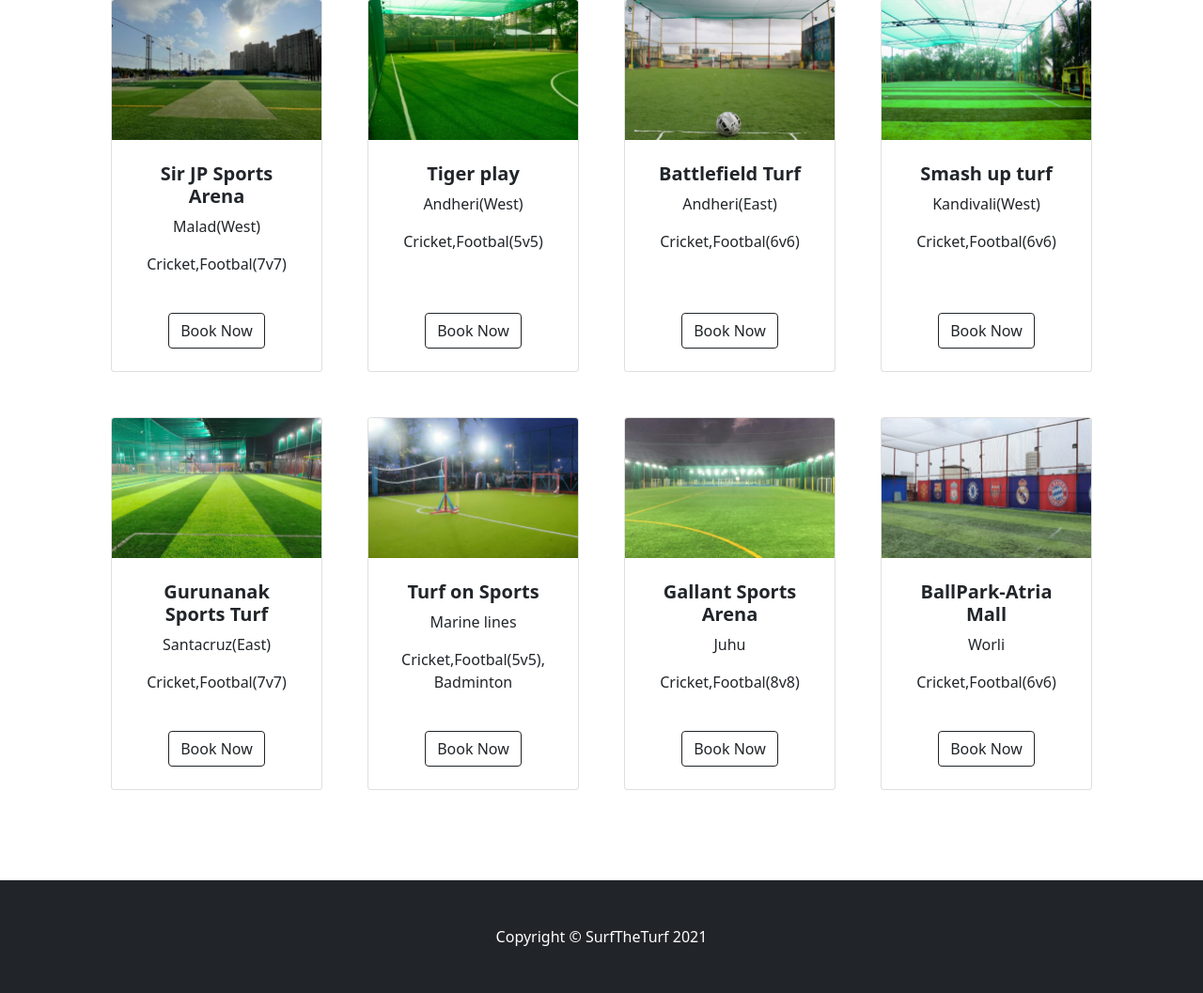
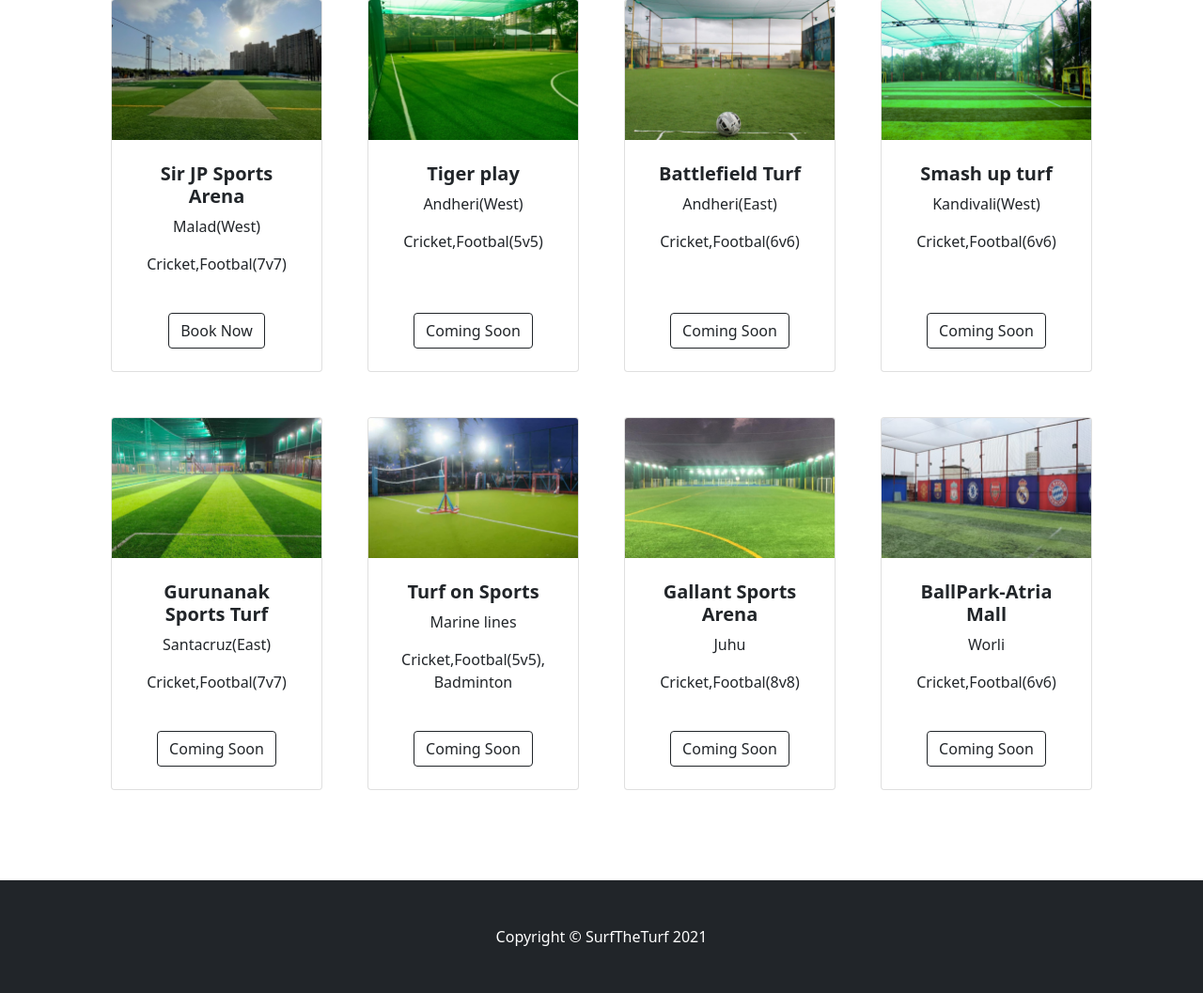
Before and after one commit to parthd06/SurfTheTurf, a Django app: template templates/booking_index.html in a window 1280 px wide. Shown: the part 460-1517 px from the top of the page at 94% size. Run offline with Django 3.2, Linux system fonts and the light colour scheme; the template is opened without the code that fills it, so the values that code supplies are empty.

Commit message:
coming soon changes

```diff
--- a/templates/booking_index.html
+++ b/templates/booking_index.html
@@ -112,7 +112,7 @@
                             </div>
                             <!-- Product actions-->
                             <div class="card-footer p-4 pt-0 border-top-0 bg-transparent">
-                                <div class="text-center"><a class="btn btn-outline-dark mt-auto" href="#">Book Now</a></div>
+                                <div class="text-center"><a class="btn btn-outline-dark mt-auto" href="#">Coming Soon</a></div>
                             </div>
                         </div>
                     </div>
@@ -135,7 +135,7 @@
                             </div>
                             <!-- Product actions-->
                             <div class="card-footer p-4 pt-0 border-top-0 bg-transparent">
-                                <div class="text-center"><a class="btn btn-outline-dark mt-auto" href="../Turfblog/index.html">Book Now</a></div>
+                                <div class="text-center"><a class="btn btn-outline-dark mt-auto" href="#">Coming Soon</a></div>
                             </div>
                         </div>
                     </div>
@@ -158,7 +158,7 @@
                             </div>
                             <!-- Product actions-->
                             <div class="card-footer p-4 pt-0 border-top-0 bg-transparent">
-                                <div class="text-center"><a class="btn btn-outline-dark mt-auto" href="../Turfblog/index.html">Book Now</a></div>
+                                <div class="text-center"><a class="btn btn-outline-dark mt-auto" href="#">Coming Soon</a></div>
                             </div>
                         </div>
                     </div>
@@ -181,7 +181,7 @@
                             </div>
                             <!-- Product actions-->
                             <div class="card-footer p-4 pt-0 border-top-0 bg-transparent">
-                                <div class="text-center"><a class="btn btn-outline-dark mt-auto" href="../Turfblog/index.html">Book Now</a></div>
+                                <div class="text-center"><a class="btn btn-outline-dark mt-auto" href="#">Coming Soon</a></div>
                             </div>
                         </div>
                     </div>
@@ -204,7 +204,7 @@
                             </div>
                             <!-- Product actions-->
                             <div class="card-footer p-4 pt-0 border-top-0 bg-transparent">
-                                <div class="text-center"><a class="btn btn-outline-dark mt-auto" href="../Turfblog/index.html">Book Now</a></div>
+                                <div class="text-center"><a class="btn btn-outline-dark mt-auto" href="#">Coming Soon</a></div>
                             </div>
                         </div>
                     </div>
@@ -227,7 +227,7 @@
                             </div>
                             <!-- Product actions-->
                             <div class="card-footer p-4 pt-0 border-top-0 bg-transparent">
-                                <div class="text-center"><a class="btn btn-outline-dark mt-auto" href="../Turfblog/index.html">Book Now</a></div>
+                                <div class="text-center"><a class="btn btn-outline-dark mt-auto" href="#">Coming Soon</a></div>
                             </div>
                         </div>
                     </div>
@@ -251,7 +251,7 @@
                             </div>
                             <!-- Product actions-->
                             <div class="card-footer p-4 pt-0 border-top-0 bg-transparent">
-                                <div class="text-center"><a class="btn btn-outline-dark mt-auto" href="../Turfblog/index.html">Book Now</a></div>
+                                <div class="text-center"><a class="btn btn-outline-dark mt-auto" href="#">Coming Soon</a></div>
                             </div>
                         </div>
                     </div>
```
